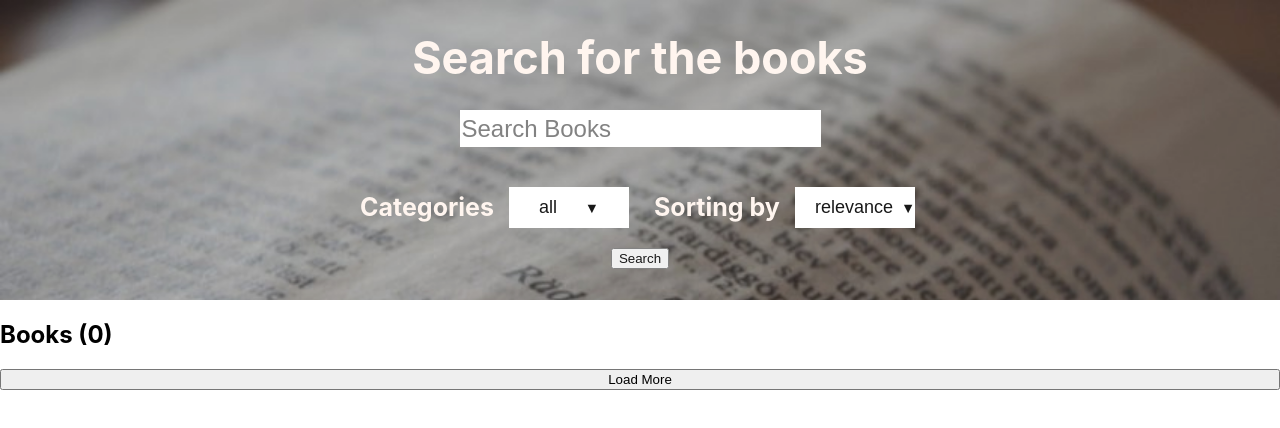
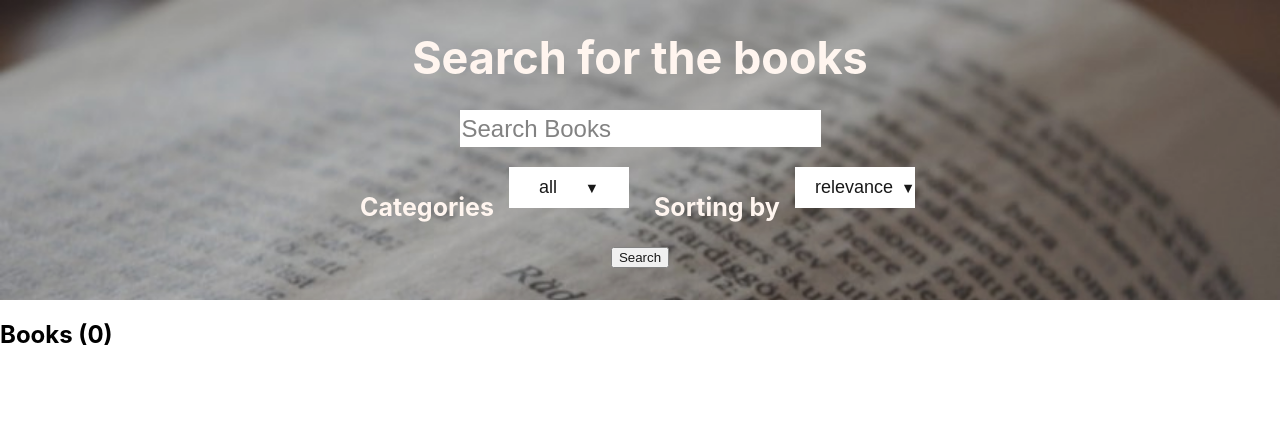
Before and after one commit to S3RIOUS7/bookStore, a React (Create React App) app: page / in a window 1280 px wide. Shown: the top 428 px of the page. Built offline with nearby package versions, Linux system fonts and the light colour scheme.

Commit message:
last commit

```diff
--- a/src/App.js
+++ b/src/App.js
@@ -6,11 +6,13 @@ import Header from './components/header/Header';
 function App() {
 
   const [books, setBooks] = useState([]);
+  const [totalBooks, setTotalBooks] = useState(0);
+  const [searchInput, setSearchInput] = useState("");
 
   return (
     <div className='app-main-container'>
-      <Header setBooks={setBooks} />
-      <Main  books={books}/>
+      <Header setBooks={setBooks} setTotalBooks={setTotalBooks} searchInput={searchInput} setSearchInput={setSearchInput} />
+      <Main setBooks={setBooks} books={books} totalBooks={totalBooks} searchInput={searchInput} setSearchInput={setSearchInput} />
     </div>
   );
 }
--- a/src/api/fetchBySearchBook.js
+++ b/src/api/fetchBySearchBook.js
@@ -3,9 +3,10 @@ import { BASE_URL } from "../utils/constants/constants";
 
 const API_KEY = process.env.REACT_APP_API_KEY;
 
-export const fetchBySearchBook = async (searchTerms, startIndex) => {
+export const fetchBySearchBook = async (searchTerms, startIndex, selectedOrderBy, selectedCategory) => {
+
    try{
-    const response = await axios.get(`${BASE_URL}?key=${API_KEY}&q=${searchTerms}&filter=partial&startIndex=${startIndex}&maxResults=10`)
+    const response = await axios.get(`${BASE_URL}?key=${API_KEY}&q=${searchTerms}+subject:${selectedCategory}&startIndex=${startIndex}&orderBy=${selectedOrderBy}&maxResults=10`)
     if (!response.data) {
       throw new Error('Something went wrong')
     }
@@ -16,6 +17,4 @@ export const fetchBySearchBook = async (searchTerms, startIndex) => {
     // console.error("Something went wrong", error);
     console.log('Error', error)
     };
-
-
 };
--- a/src/components/cardbook/CardBook.jsx
+++ b/src/components/cardbook/CardBook.jsx
@@ -1,6 +1,7 @@
 import React from "react";
 import '../cardbook/cardBook.scss'
 function CardBook ({ book }){
+
   return(
     <div className="card-book-container">
         <img src={book?.volumeInfo?.imageLinks?.thumbnail} alt="Book Cover" />
--- a/src/components/header/Header.jsx
+++ b/src/components/header/Header.jsx
@@ -5,13 +5,19 @@ import './header.scss';
 import { options1, options2 } from '../../utils/constants/constants.js';
 import { fetchBySearchBook } from "../../api/fetchBySearchBook";
 
-function Header({ setBooks }) {
-  const [searchInput, setSearchInput] = useState("");
+function Header({ setBooks, setTotalBooks, searchInput, setSearchInput }) {
+  const [selectedOrderBy, setSelectedOrderBy] = useState(options2[0]);
+  const [selectedCategory, setSelectedCategory] = useState(options1[0]);
+
 
   const handleSearch = async () => {
-   const res=await fetchBySearchBook(searchInput, 10);
+
+  const res=await fetchBySearchBook(searchInput, 10, selectedOrderBy, selectedCategory);
   setBooks(res.items)
+  setTotalBooks(res.totalItems);
+
   };
+
 
   return (
     <div className="header">
@@ -24,13 +30,21 @@ function Header({ setBooks }) {
         type="text"
       />
         <div className="popDiscription">
-          <h3>Categories</h3> <p><PopUpMenu options={options1}/></p>
-          <h3>Sorting by</h3> <p><PopUpMenu options={options2}/></p>
+          <h3>Categories</h3> <PopUpMenu options={options1}
+           selectedOption={selectedCategory}
+           setSelectedOption={setSelectedCategory}
+          />
+          <h3>Sorting by</h3> <PopUpMenu
+              options={options2}
+              selectedOption={selectedOrderBy}
+              setSelectedOption={setSelectedOrderBy}
+            />
         </div>
         <button onClick={handleSearch}>
           Search
         </button>
       </div>
+
     </div>
   );
 }
--- a/src/components/main/Main.jsx
+++ b/src/components/main/Main.jsx
@@ -1,28 +1,35 @@
-import React, { Fragment, useState } from "react";
+import {  useState } from "react";
+import React, { Fragment} from "react";
 import CardBook from "../cardbook/CardBook.jsx";
 import '../main/main.scss';
+import { fetchBySearchBook } from "../../api/fetchBySearchBook";
 
 
-
-function Main({ books }) {
+function Main({ books, totalBooks, searchInput, setBooks}) {
 
   const [startIndex, setStartIndex] = useState(0);
-  const [totalBooks, setTotalBooks] = useState(0);
 
-
-  const loadMoreBooks = () => {
-    setStartIndex((prevIndex) => prevIndex + 10);}
-
+  const loadMoreBooks = async () => {
+    const res = await fetchBySearchBook(searchInput, startIndex + 10);
+    setBooks((prevBooks) => [...prevBooks, ...res.items]);
+    setStartIndex((prevIndex) => prevIndex + 10);
+  };
+ console.log(books)
 
   return (
     <Fragment>
-      <h2>Books ({totalBooks})</h2>
+
+      <h2>Books ({totalBooks}) </h2>
       <div className="main-container">
-        {books.map((book) => (
+
+        {books?.map((book) => (
           <CardBook key={book.id} book={book} />
+
         ))}
       </div>
-      <button onClick={loadMoreBooks}>Load More</button>
+      {books?.length < totalBooks && (
+        <button onClick={loadMoreBooks}>Load More</button>
+      )}
     </Fragment>
   );
 }
--- a/src/components/popUpMenu/PopUpMenu.jsx
+++ b/src/components/popUpMenu/PopUpMenu.jsx
@@ -1,10 +1,9 @@
 import React, { useState } from 'react';
 import '../popUpMenu/popupmenu.scss'
 
-const PopUpMenu = ({ options }) => {
+const PopUpMenu = ({ options, selectedOption, setSelectedOption }) => {
+
   const [isOpen, setIsOpen] = useState(false);
-  const [selectedOption, setSelectedOption] = useState(null);
-
 
 
   const toggleMenu = () => {
@@ -14,7 +13,9 @@ const PopUpMenu = ({ options }) => {
   const handleOptionClick = (option) => {
     setSelectedOption(option);
     setIsOpen(false);
+    // console.log(setSelectedOption)
   };
+
 
   return (
     <div className="dropdown">
@@ -23,8 +24,8 @@ const PopUpMenu = ({ options }) => {
       </button>
       {isOpen && (
         <ul className="menu">
-          {options.map((option, index) => (
-            <li key={index} onClick={() => handleOptionClick(option)}>
+          {options.map((option) => (
+            <li key={option} onClick={() => handleOptionClick(option)}>
               {option}
             </li>
           ))}
```
Also changed, not shown: src/utils/constants/constants.js (line endings or trailing spaces).
